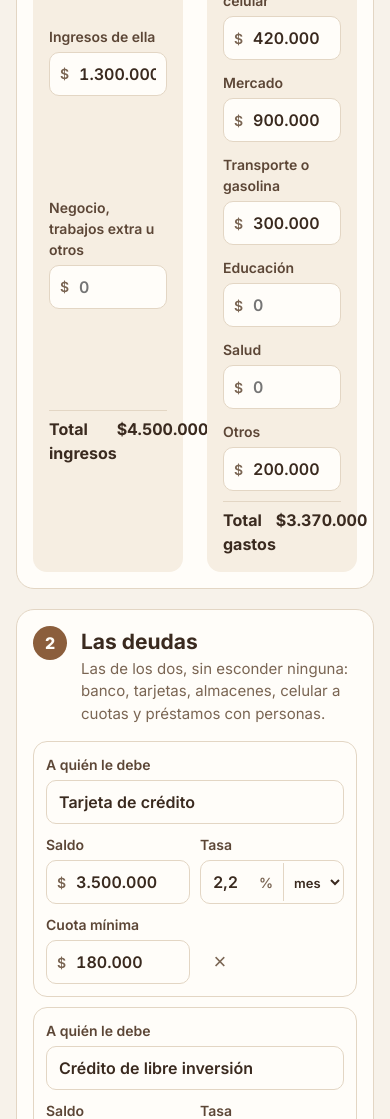
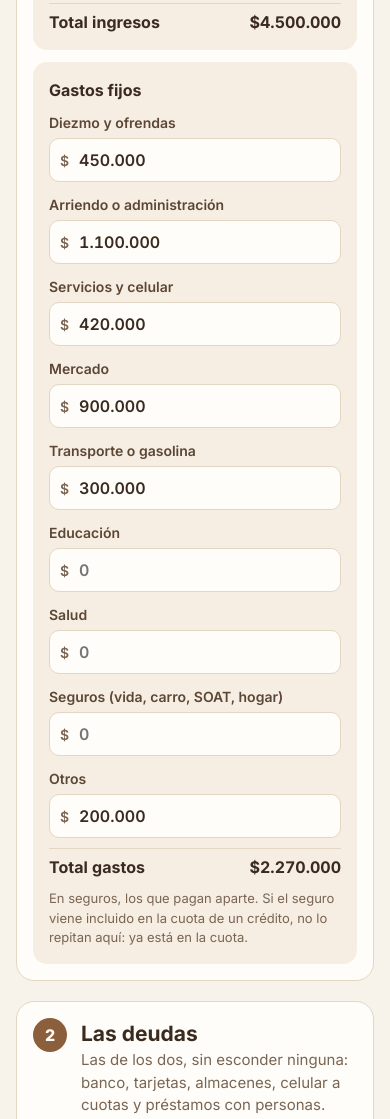
Before and after one commit to fredyhenaodev/el-peso-de-la-deuda, a plain HTML site: page asesoria.html in a window 390 px wide. Shown: the part 881-2000 px from the top of the page. Drawn offline with nearby package versions, Linux system fonts and the light colour scheme.

Commit message:
Agregar seguros a los gastos fijos
Co-Authored-By: Claude Opus 5.5 <noreply@anthropic.com>
Claude-Session: https://claude.ai/code/session_01LoJWc7vLW9SkzW5N4YgFuz

```diff
--- a/asesoria.html
+++ b/asesoria.html
@@ -124,7 +124,7 @@ label, .lbl { font-size: 14px; font-weight: 600; color: var(--ink-2); }
   .debt .f-name { grid-column: 1 / -1; }
   #gastos { grid-template-columns: minmax(0, 1fr); }
   .tiles.plan { grid-template-columns: minmax(0, 1fr) !important; }
-  #g6 { grid-template-columns: minmax(0, 1fr); }
+  #g6, #g1 { grid-template-columns: minmax(0, 1fr); }
   .compare th, .compare td { padding: 8px 4px; font-size: 13px; }
   .step { padding: 16px; }
 }
@@ -152,7 +152,7 @@ label, .lbl { font-size: 14px; font-weight: 600; color: var(--ink-2); }
     <section class="step" aria-labelledby="h1s">
       <div class="step-head"><span class="num">1</span><div><h2 id="h1s">Ingresos y gastos del mes</h2><p>De los dos: lo que entra a la casa entre ambos.</p></div></div>
       <div class="field" style="max-width:420px"><label for="pareja">Nombre de la pareja</label><div class="inp"><input id="pareja" class="np" placeholder="Ej.: Andrés y Paola"></div></div>
-      <div class="grid2">
+      <div class="grid2" id="g1">
         <div class="box">
           <h3>Ingresos</h3>
           <div class="field"><label for="i1">Ingresos de él</label><div class="inp"><span class="pre">$</span><input id="i1" class="m" inputmode="numeric" value="3.200.000"></div></div>
@@ -164,6 +164,7 @@ label, .lbl { font-size: 14px; font-weight: 600; color: var(--ink-2); }
           <h3>Gastos fijos</h3>
           <div class="grid2" id="gastos"></div>
           <div class="sum"><span>Total gastos</span><span id="tGas"></span></div>
+          <p class="hint">En seguros, los que pagan aparte. Si el seguro viene incluido en la cuota de un crédito, no lo repitan aquí: ya está en la cuota.</p>
         </div>
       </div>
     </section>
@@ -314,7 +315,7 @@ label, .lbl { font-size: 14px; font-weight: 600; color: var(--ink-2); }
   function mesAno(m) { const d = new Date(); d.setDate(1); d.setMonth(d.getMonth() + m); const s = d.toLocaleDateString('es-CO', { month: 'long', year: 'numeric' }); return s.charAt(0).toUpperCase() + s.slice(1); }
 
   // ---------- Gastos ----------
-  const GASTOS = [['Diezmo y ofrendas', 450000], ['Arriendo o administración', 1100000], ['Servicios y celular', 420000], ['Mercado', 900000], ['Transporte o gasolina', 300000], ['Educación', 0], ['Salud', 0], ['Otros', 200000]];
+  const GASTOS = [['Diezmo y ofrendas', 450000], ['Arriendo o administración', 1100000], ['Servicios y celular', 420000], ['Mercado', 900000], ['Transporte o gasolina', 300000], ['Educación', 0], ['Salud', 0], ['Seguros (vida, carro, SOAT, hogar)', 0], ['Otros', 200000]];
   $('gastos').innerHTML = GASTOS.map((g, k) => '<div class="field"><label for="g' + k + '">' + g[0] + '</label><div class="inp"><span class="pre">$</span><input id="g' + k + '" class="m" inputmode="numeric" value="' + dots(g[1]) + '" placeholder="0"></div></div>').join('');
 
   // ---------- Deudas ----------
```
